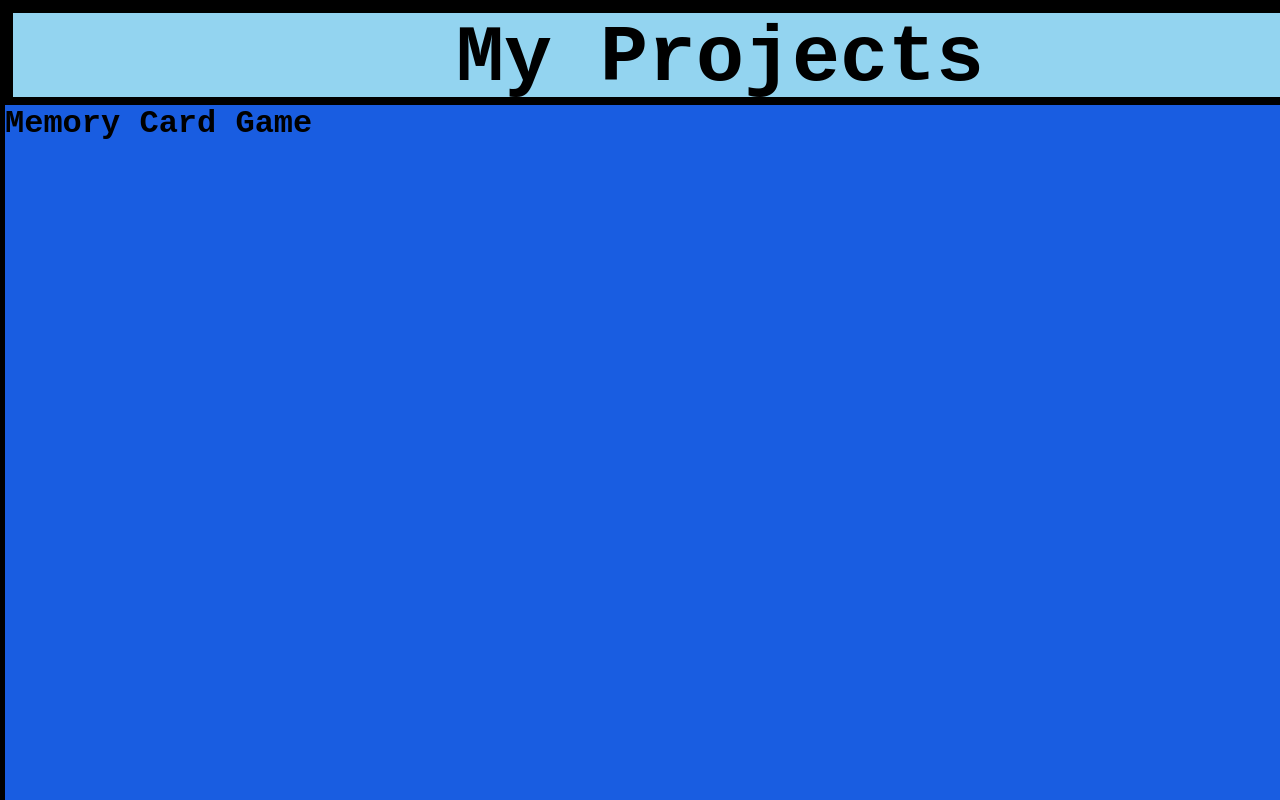
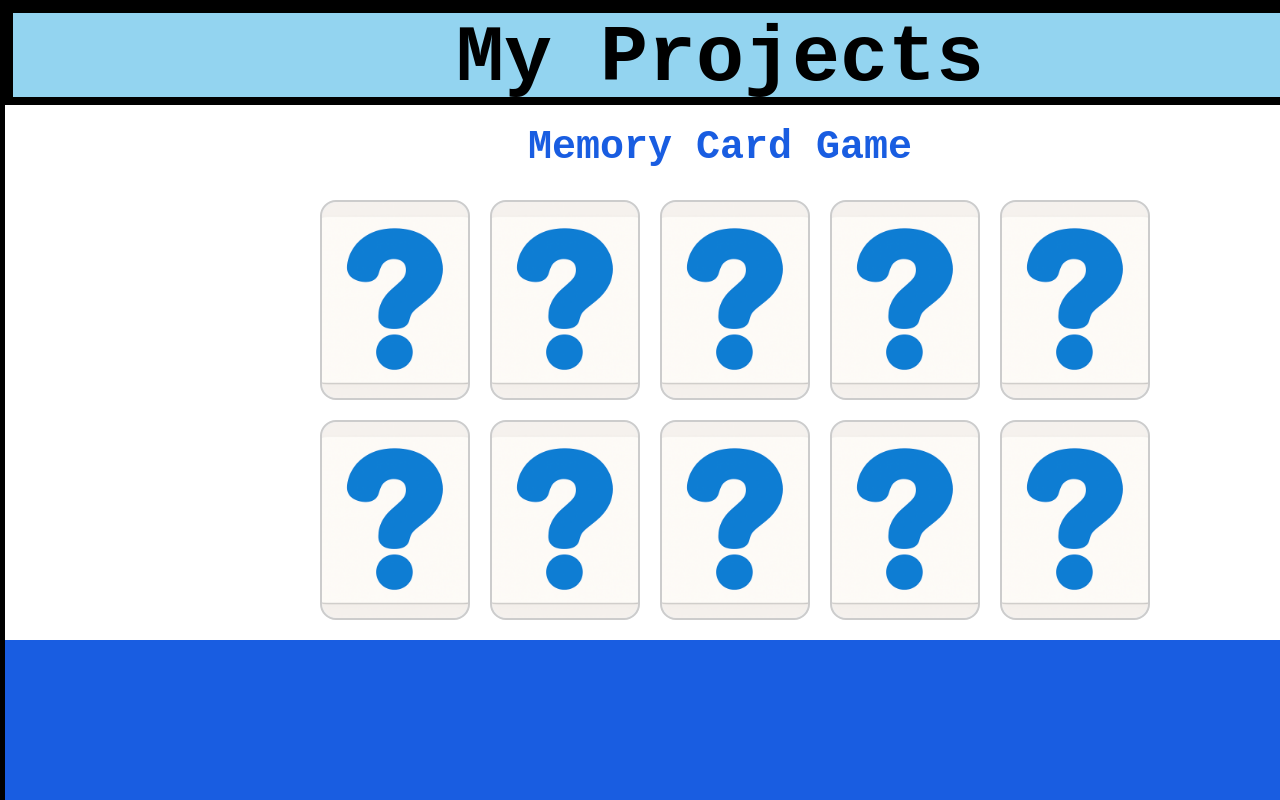
Before and after one commit to RodneyCStead/portfolio, a React (Create React App) app: page /#/memory-card-game in a window 1280 px wide. Shown: the top 800 px of the page. Built offline with nearby package versions, Linux system fonts and the light colour scheme.

Commit message:
added css for cards and the memory card game app

```diff
--- a/src/components/MemoryCardGame.jsx
+++ b/src/components/MemoryCardGame.jsx
@@ -4,23 +4,33 @@ const MemoryGame = () => {
     const cardImages = ['blue-circle.png', 'green-triangle.png', 'red-square.png', 'yellow-star.png', 'pink-heart'];
 
     const cards = [
-        {id : 0, image : 'blue-circle.png', isFliped: false, isMatched: false},
-        {id : 1, image : 'green-triangle.png', isFliped: false, isMatched: false},
-        {id : 2, image : 'red-square.png', isFliped: false, isMatched: false},
-        {id : 3, image : 'yellow-star.png', isFliped: false, isMatched: false},
-        {id : 4, image : 'pink-heart.png', isFliped: false, isMatched: false},
-        {id : 5, image : 'blue-circle.png', isFliped: false, isMatched: false},
-        {id : 6, image : 'green-triangle.png', isFliped: false, isMatched: false},
-        {id : 7, image : 'red-square.png', isFliped: false, isMatched: false},
-        {id : 8, image : 'yellow-star.png', isFliped: false, isMatched: false},
-        {id : 9, image : 'pink-heart.png', isFliped: false, isMatched: false}
+        {id : 0, image : '/blue-circle.png', isFlipped: false, isMatched: false},
+        {id : 1, image : '/green-triangle.png', isFlipped: false, isMatched: false},
+        {id : 2, image : '/red-square.png', isFlipped: false, isMatched: false},
+        {id : 3, image : '/yellow-star.png', isFlipped: false, isMatched: false},
+        {id : 4, image : '/pink-heart.png', isFlipped: false, isMatched: false},
+        {id : 5, image : '/blue-circle.png', isFlipped: false, isMatched: false},
+        {id : 6, image : '/green-triangle.png', isFlipped: false, isMatched: false},
+        {id : 7, image : '/red-square.png', isFlipped: false, isMatched: false},
+        {id : 8, image : '/yellow-star.png', isFlipped: false, isMatched: false},
+        {id : 9, image : '/pink-heart.png', isFlipped: false, isMatched: false}
     ]
 
     return (
         <div className="memory-game">
         <h1>Memory Card Game</h1>
-        {
-        }
+        <div className="game-board">
+            {cards.map((card) => (
+                <div key = {card.id} className = "card">
+                    {card.isFlipped || card.isMatched ? (
+                        <img src={card.image} alt={`Card ${card.id}`} />
+                    ) : (
+                        <img src="/card-back.png" alt="Card back" className="card-back" />
+                    )}
+                </div>
+            ))}
+           </div>
+        {}
         </div>
     );
 }
--- a/src/index.css
+++ b/src/index.css
@@ -204,56 +204,55 @@ button {
 
 }
 
-/* Bitcoin tracker */
-.bitcoinBacking {
+/* Memory Game */
+
+.memory-game {
   background-color: white;
   width: 100%;
-  min-height: 1400px;
+  height: auto;
+  padding: 20px;
 }
-.button {
-  background-color: #4CAF50;
-  border: 5px solid black;
-  margin:20px;
-  width: 400px;
-  color: white;
-  padding: 15px 32px;
+
+.memory-game h1 {
   text-align: center;
-  text-decoration: none;
-  display: inline-block;
-  font-size: 32px;
+  font-size: 40px;
+  color: #195de1;
+  margin-bottom: 30px;
+}
+
+.game-board {
+  display: grid;
+  grid-template-columns: repeat(5, 1fr);
+  gap: 20px;
+  width: 80%;
+  margin: auto;
+  max-width: 800px;
+}
+
+.card {
+  display: flex;
+  justify-content: center;
+  align-items: center;
+  background-color: #f0f0f0;
+  border: 2px solid #ccc;
+  border-radius: 16px;
+  width: 150px;
+  height: 200px;
   cursor: pointer;
+  transition: transform 0.2s;
+}
+
+.card:hover {
+  transform: scale(1.05);
+}
+
+.card img {
+  width: 100%;
+  height: 100%;
+  object-fit: cover;
   border-radius: 16px;
 }
-#bitcoinValue {
-  font-size: 24px;
-  font-weight: bold;
-  padding: 15px;
-  border: 5px solid black;
-  width: 50%;
-  border-radius: 16px;
-  margin: 20px;
-  background-color: lightyellow;
 
-}
-
-#success {
-  background-color: lightgreen;
-  width: 50%;
-  border: 2px solid black;
-  font-size: 24px;
-  font-weight: bold;
-  padding: 15px;
-  margin: 20px;
-}
-#error {
-  background-color: lightcoral;
-  width: 50%;
-  border: 2px solid black;
-  font-size: 16px;
-  font-weight: bold;
-  padding: 15px;
-  margin: 20px;
-}
 
 /* AboutMeBoxes */
 
```
Also changed, not shown: public/card-back.png (added).
